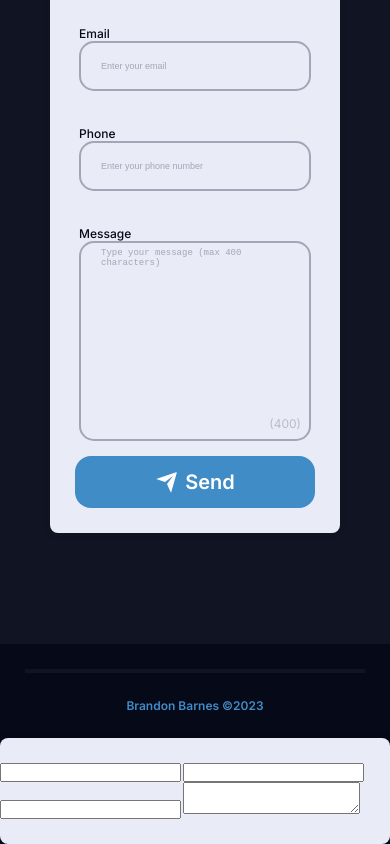
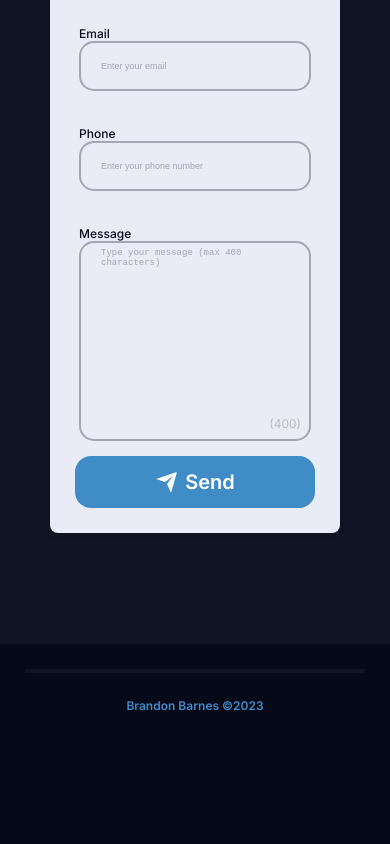
Before and after one commit to ThatZiro/React-Portfolio, a React (Vite) app: page / in a window 390 px wide. Shown: the part 5129-5973 px from the top of the page. After the commit the page ends 5867 px from the top, so only its background shows below. Built offline with nearby package versions, Linux system fonts and the light colour scheme.

Commit message:
Updated Contact Form

```diff
--- a/src/components/ContactButton/ContactButton.jsx
+++ b/src/components/ContactButton/ContactButton.jsx
@@ -4,7 +4,7 @@ import Plane from '../Plane/Plane.jsx';
 function ContactButton() {
 
     return (
-      <button className="contact-button">
+      <button type="submit" className="contact-button">
           <div className="svg-wrapper-1">
               <Plane></Plane>
           </div>
--- a/src/pages/Contact/Contact.css
+++ b/src/pages/Contact/Contact.css
@@ -10,7 +10,7 @@
 }
 
 
-form {
+.form {
     background: var(--white);
     width: 60%;
     padding: 40px 100px;
@@ -23,12 +23,12 @@ form {
     gap: 15px;
 }
 
-form h1 {
+.form h1 {
     text-align: center;
     color: var(--mainOffBackground);
     font-size: 3.5rem;
 }
-form h2 {
+.form h2 {
     text-align: center;
     color: var(--gray);
     font-size: 2rem;
@@ -103,7 +103,7 @@ form h2 {
 
 @media screen and (max-width: 1200px) {
 
-    form {
+    .form {
         width: 100%;
         padding: 25px 0;
     }
--- a/src/pages/Contact/Contact.jsx
+++ b/src/pages/Contact/Contact.jsx
@@ -1,4 +1,4 @@
-import React, { useState } from 'react';
+import{ useState } from 'react';
 import './Contact.css';
 import ContactButton from '../../components/ContactButton/ContactButton.jsx';
 import Plane from '../../components/Plane/Plane.jsx';
@@ -32,7 +32,7 @@ function Contact() {
 
   return (
     <div id="Contact" className="contact">
-      <form name="contact" method="POST" onSubmit={handleSubmit}>
+      <form className="form" name="contact" method="POST" onSubmit={handleSubmit}>
         {!submitted ? (
             <>
               <h1>CONTACT</h1>
```
